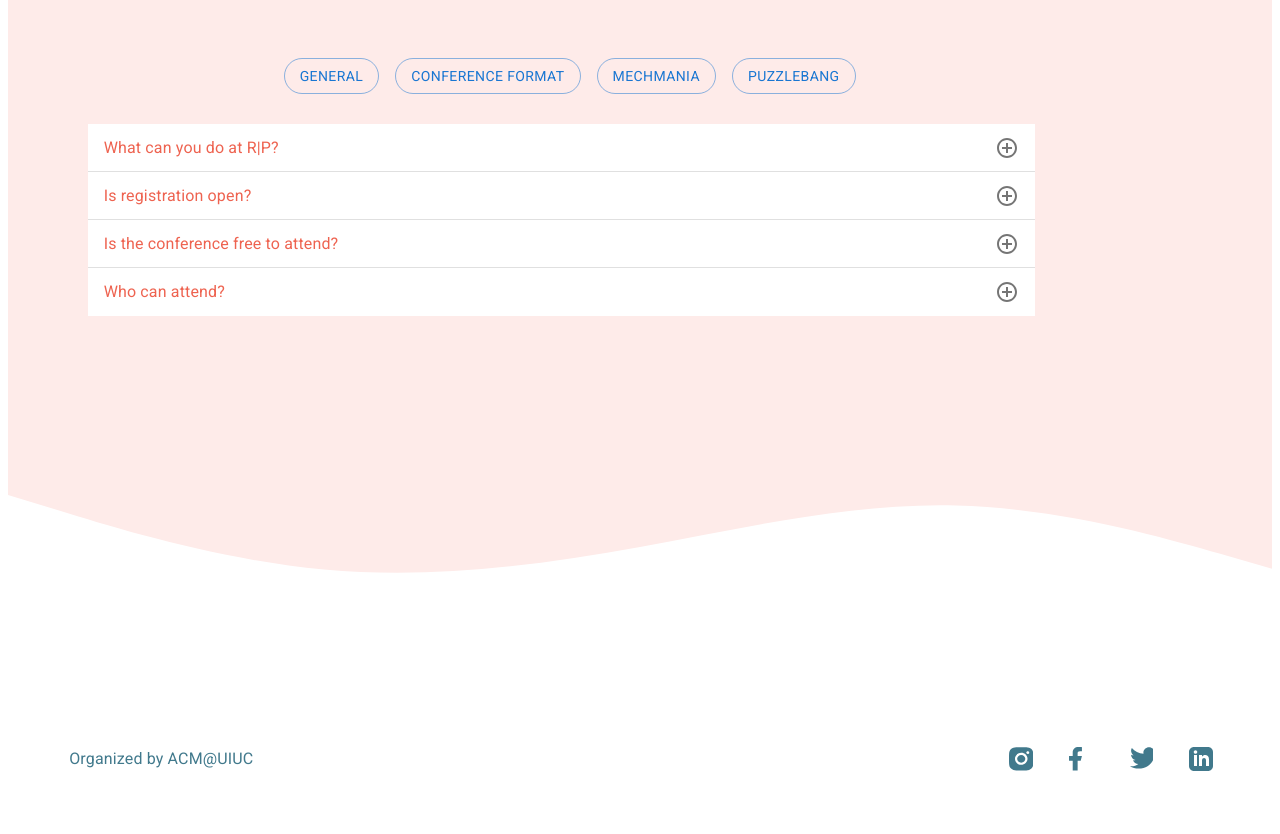
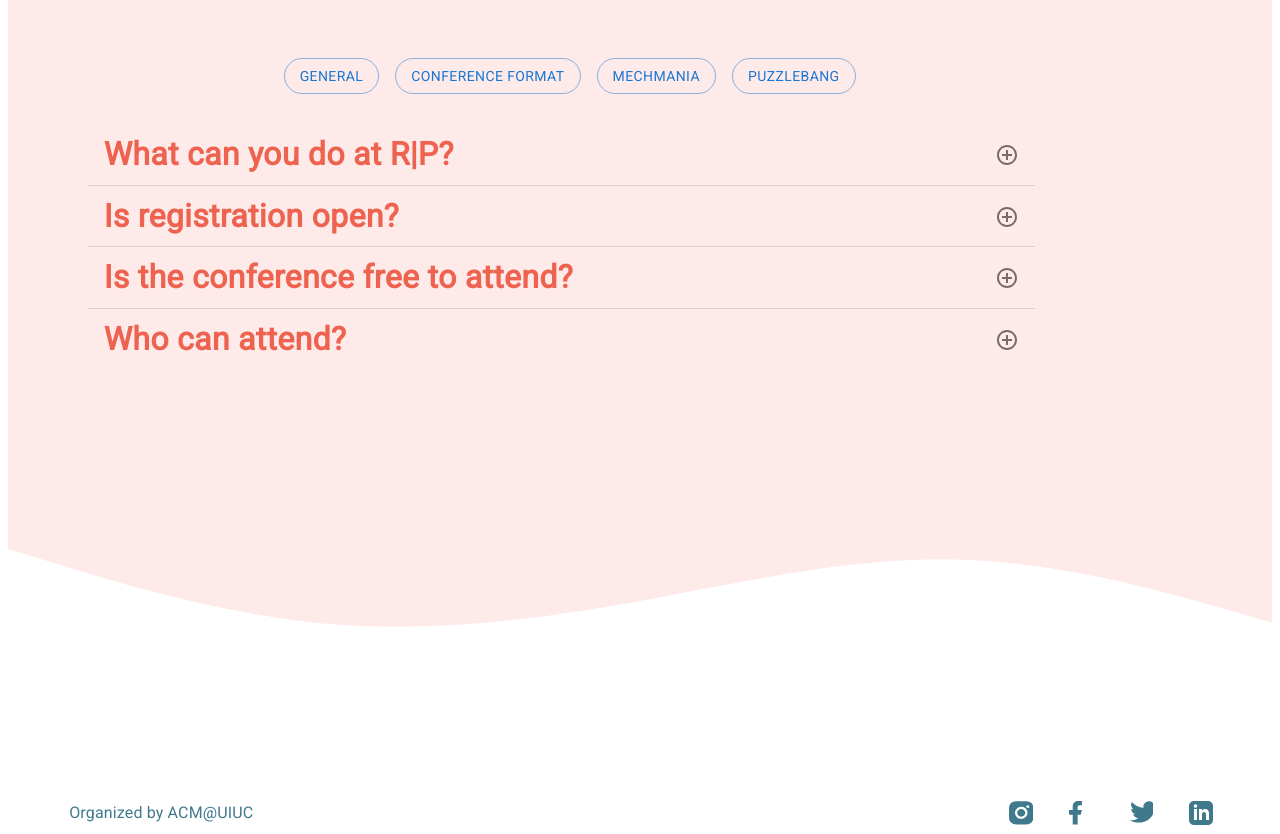
Before and after one commit to ReflectionsProjections/rp2022, a Next.js app: page /about in a window 1280 px wide. Shown: the part 1660-2494 px from the top of the page. Before the commit the page ends 2440 px from the top, so only its background shows below. Built offline with nearby package versions, Linux system fonts and the light colour scheme.

Commit message:
about-page FAQ section, made more beautiful

```diff
--- a/components/About/components/FAQAccordion.module.scss
+++ b/components/About/components/FAQAccordion.module.scss
@@ -2,28 +2,28 @@
   width: 80%;
 }
 .accordion {
-  background-color: #FEEBE9;
+  background-color: #FEEBE9 !important;
 }
 .question {
-  font-family: 'Roboto';
-  font-style: normal;
-  font-weight: 700;
-  font-size: 32px;
-  line-height: 37.5px;
+  font-family: 'Roboto' !important;
+  font-style: normal !important;
+  font-weight: 700 !important;
+  font-size: 32px !important;
+  line-height: 37.5px !important;
   /* or 150% */
 
-  letter-spacing: 0.3px;
+  letter-spacing: 0.3px !important;
 
-  color: #EE6350;
+  color: #EE6350  !important;
 }
 .answer{
-  font-family: 'Roboto';
-  font-style: normal;
-  font-weight: 400;
-  font-size: 24px;
-  line-height: 36px;
+  font-family: 'Roboto' !important;
+  font-style: normal  !important;
+  font-weight: 400  !important;
+  font-size: 24px !important;
+  line-height: 36px !important;
   /* or 150% */
-  letter-spacing: 0.3px;
+  letter-spacing: 0.3px !important;
 
-  color: #000000;
+  color: #000000  !important;
 }
```
